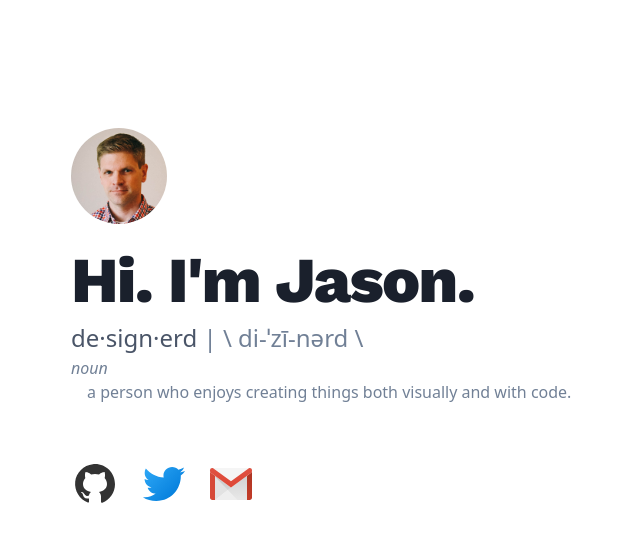
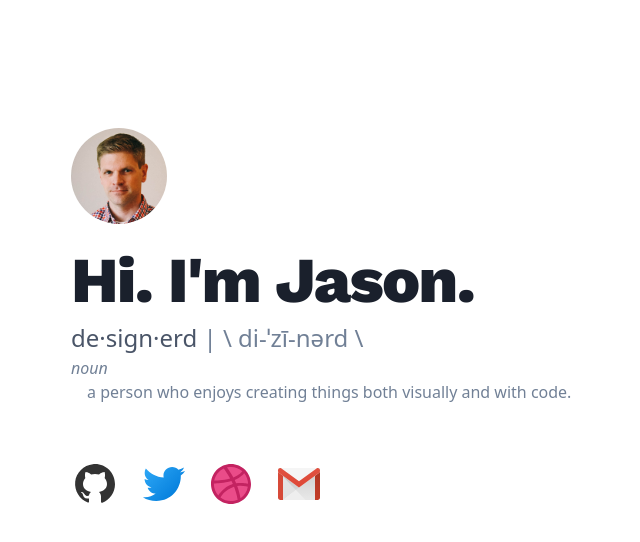
Before and after one commit to jasonlong/jasonlong.me, a Next.js app: page / in a window 1280 px wide. Shown: the top 542 px of the page, without its empty margins (209-849 px from the left). Built offline with nearby package versions, Linux system fonts and the light colour scheme.

Commit message:
Add dribbble

```diff
--- a/pages/index.js
+++ b/pages/index.js
@@ -26,6 +26,10 @@ export default function IndexPage() {
             <img src="/images/icons/twitter.svg" alt="Twitter" className="w-8 md:w-12 mr-5" />
           </a>
 
+          <a href="https://dribbble.com/jasonlong">
+            <img src="/images/icons/dribbble.svg" alt="Dribbble" className="w-8 md:w-12 mr-5" />
+          </a>
+
           <a href="mailto:jason@jasonlong.me">
             <img src="/images/icons/gmail.svg" alt="Email me" className="w-8 md:w-12 mr-5" />
           </a>
```
Also changed, not shown: public/images/icons/dribbble.svg (added).
